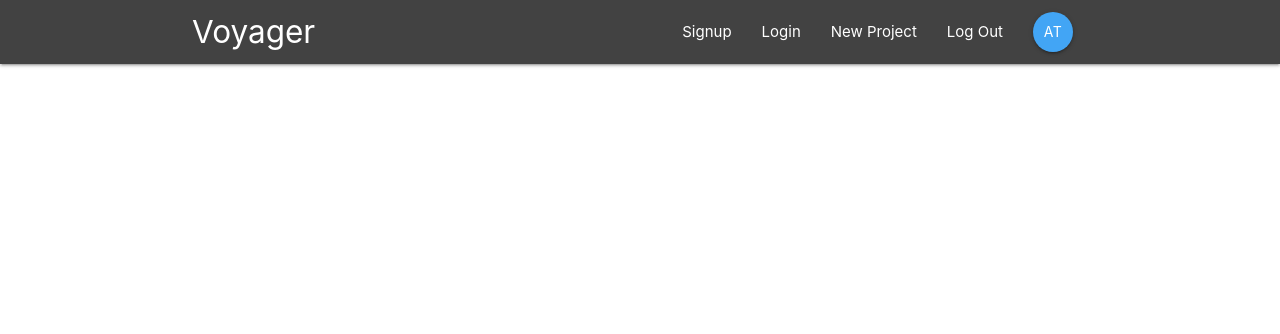
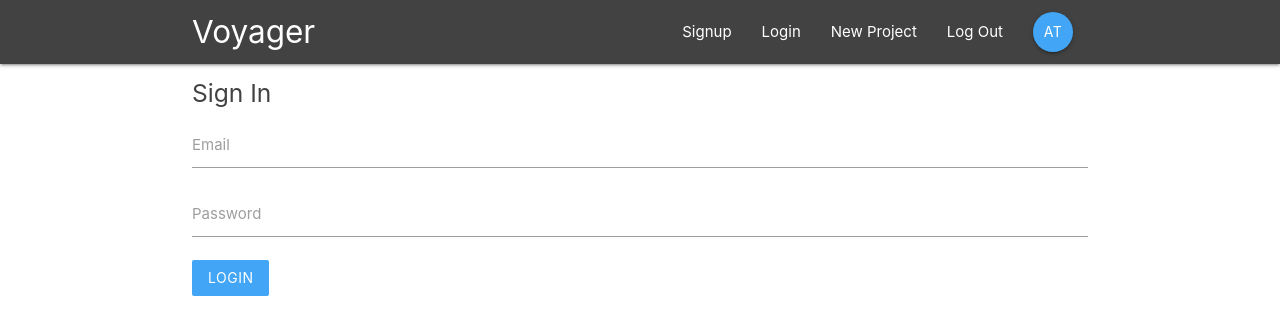
Before and after one commit to atesfay/Voyager, a React (Create React App) app: page /signin in a window 1280 px wide. Shown: the top 334 px of the page. Built offline with nearby package versions, Linux system fonts and the light colour scheme.

Commit message:
Add Signin Page and its componenets

```diff
--- a/public/index.html
+++ b/public/index.html
@@ -44,5 +44,7 @@
       To begin the development, run `npm start` or `yarn start`.
       To create a production bundle, use `npm run build` or `yarn build`.
     -->
+        <!-- Compiled and minified JavaScript -->
+        <script src="https://cdnjs.cloudflare.com/ajax/libs/materialize/1.0.0/js/materialize.min.js"></script>
   </body>
 </html>
--- a/src/App.js
+++ b/src/App.js
@@ -3,6 +3,7 @@
 import Navbar from './components/layout/Navbar'
 import Dashboard from './components/dashboard/Dashboard'
 import ProjectDetails from './components/projects/ProjectDetails'
+import SignIn from './components/auth/SignIn';
 
 
 function App() {
@@ -13,6 +14,7 @@
         <Switch>
           <Route exact path='/' component={Dashboard} />
           <Route path='/project/:id' component={ProjectDetails} />
+          <Route path='/signin' component={SignIn}/>
 
         </Switch>
       </div>
--- a/src/components/auth/SignIn.js
+++ b/src/components/auth/SignIn.js
@@ -0,0 +1,45 @@
+import React, { Component } from 'react'
+
+class SignIn extends Component {
+
+    state = {
+        email: '',
+        password: ''
+    }
+
+    handleChange = (e) => {
+        // console.log(e)
+        this.setState({
+            [e.target.id]: e.target.value
+        })
+
+    }
+
+    handleSubmit = (e) => {
+        e.preventDefault();
+        console.log(this.state)
+    }
+
+    render() {
+        return (
+            <div className="container">
+                <form onSubmit={this.handleSubmit} className="white">
+                    <h5 className="grey-text text-darken-3">Sign In</h5>
+                    <div className="input-field">
+                        <label htmlFor="email">Email</label>
+                        <input type="email" id="email" onChange={this.handleChange}/>
+                    </div>
+                    <div className="input-field">
+                        <label htmlFor="password">Password</label>
+                        <input type="password" id="password" onChange={this.handleChange} />
+                    </div>
+                    <div className="input-field">
+                        <button className="btn blue lighten-1 z-depth-0">Login</button>
+                    </div>
+                </form>
+            </div>
+        )
+    }
+}
+
+export default SignIn
```
